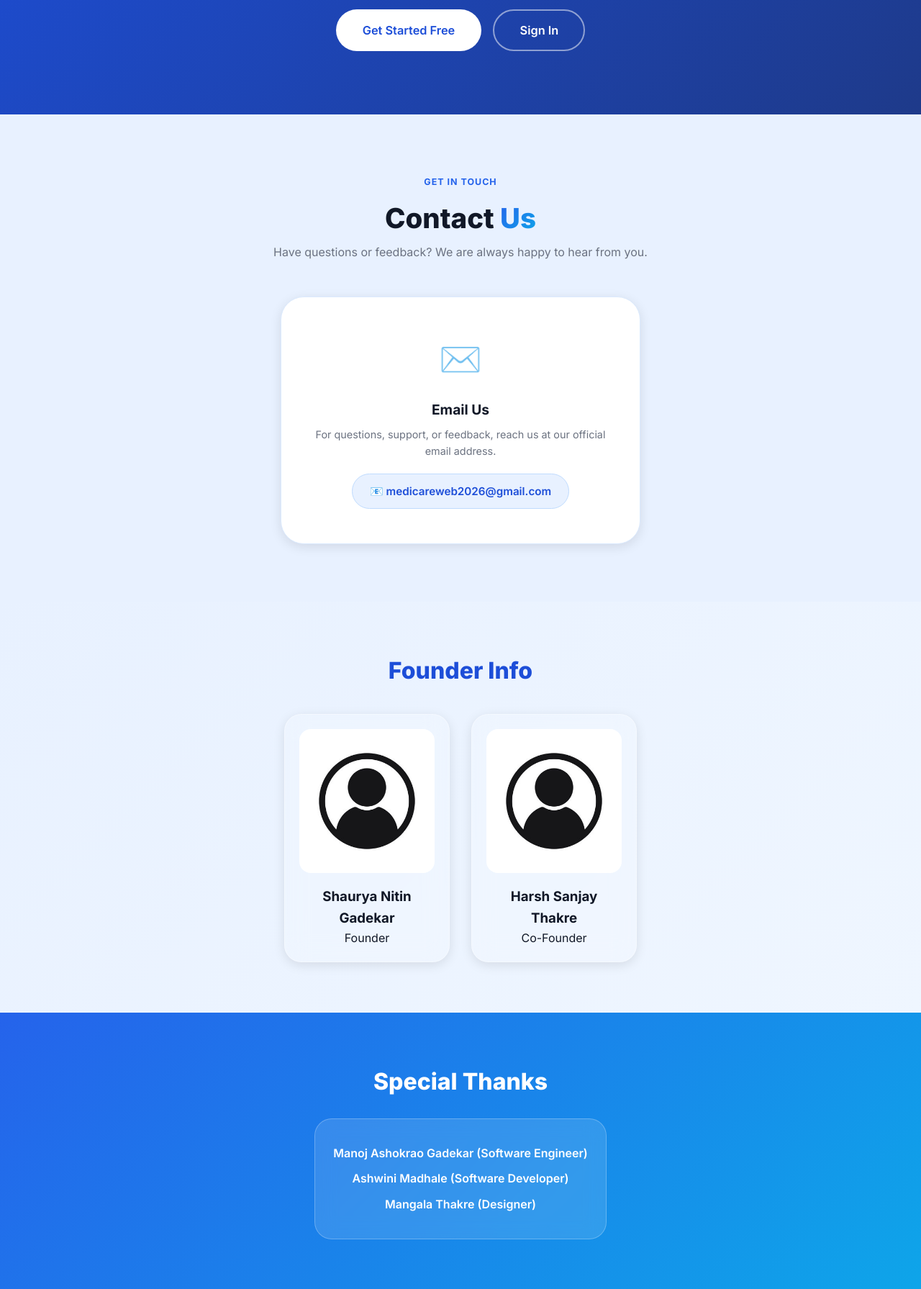
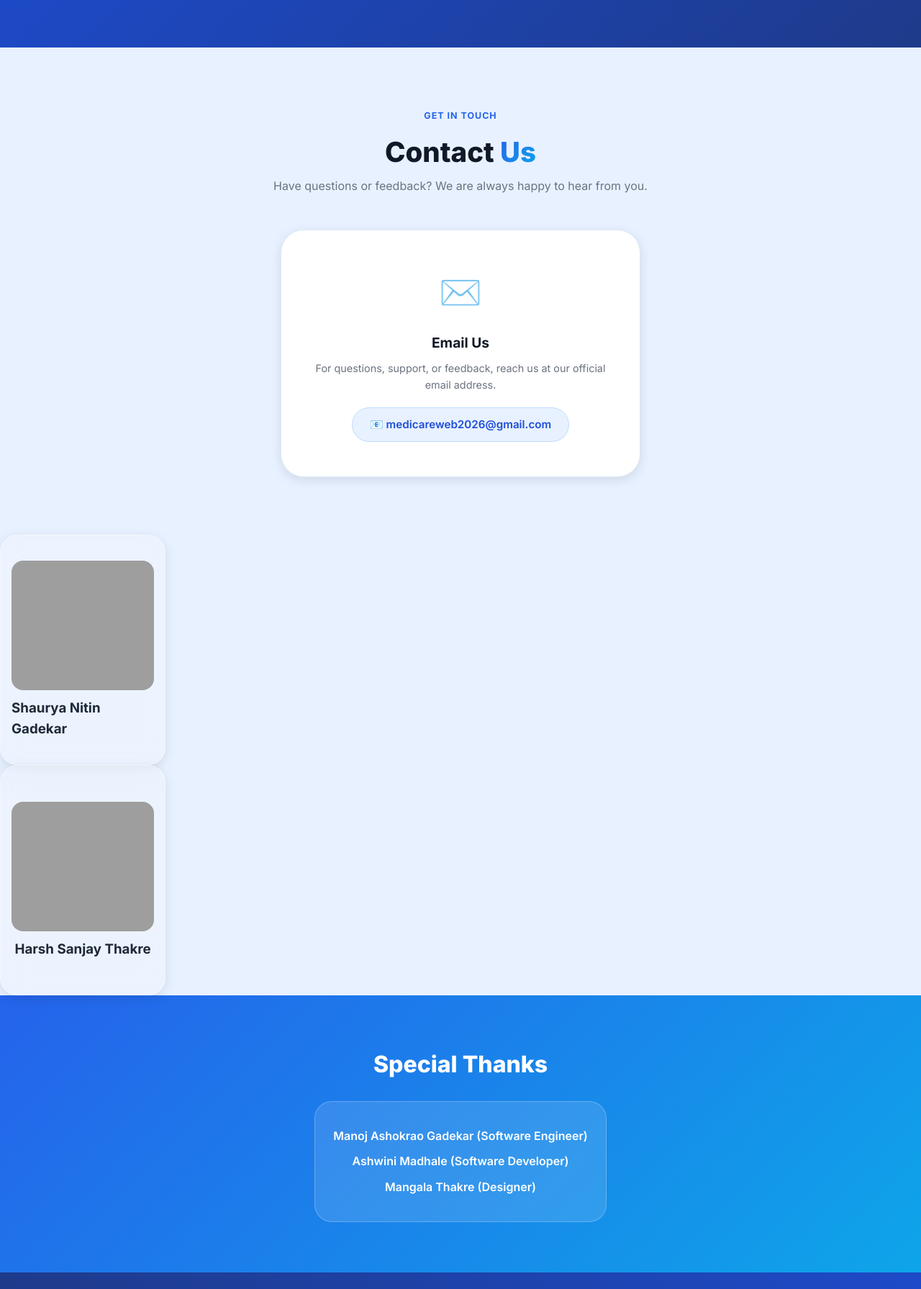
Before and after one commit to Shauryarutu2014/medicare-project, a Flask app: page / in a window 1280 px wide. Shown: the part 3360-5151 px from the top of the page at 72% size. Run offline with Flask 3, Linux system fonts and the light colour scheme; some libraries are stand-ins or nearby versions; grey boxes are pictures that could not be loaded.

Commit message:
Updated Logo and Hovering Founder Card

```diff
--- a/static/css/style.css
+++ b/static/css/style.css
@@ -221,11 +221,16 @@ img { max-width: 100%; }
 .hero-ring-2 { width: 220px; height: 220px; border-color: var(--sky-400); opacity: .3; animation-direction: reverse; animation-duration: 14s; }
 @keyframes spinRing { to { transform: rotate(360deg); } }
 .hero-center {
-  width: 140px; height: 140px; border-radius: 50%;
-  background: linear-gradient(135deg, var(--blue-600), var(--sky-500));
-  display: flex; align-items: center; justify-content: center;
-  font-size: 4rem; box-shadow: 0 0 40px rgba(59,130,246,.35);
-  position: relative; z-index: 2;
+  display: flex;
+  align-items: center;
+  justify-content: center;
+}
+
+.hero-logo-center {
+  width: 70px;
+  height: 70px;
+  object-fit: contain;
+  border-radius: 50%;
 }
 .hero-float {
   position: absolute; background: var(--white);
@@ -809,49 +814,64 @@ img { max-width: 100%; }
 }
 
 /* ── Founder Section ── */
-.founder-section {
-  background: linear-gradient(135deg, var(--ice) 0%, var(--blue-50) 100%);
-  padding: 70px 20px;
-  text-align: center;
-  color: var(--gray-900);
+.founder-card {
+  width: 230px;
+  height: 320px;
+  perspective: 1000px;
 }
 
-.founder-section h2 {
-  font-size: 2rem;
-  font-weight: 800;
-  color: var(--blue-700);
+.founder-inner {
+  width: 100%;
+  height: 100%;
+  position: relative;
+  transition: transform 0.8s;
+  transform-style: preserve-3d;
 }
 
-.founder-grid {
-  display: flex;
-  justify-content: center;
-  gap: 30px;
-  flex-wrap: wrap;
-  margin-top: 35px;
+.founder-card:hover .founder-inner {
+  transform: rotateY(180deg);
 }
 
-.founder-card {
+.founder-front,
+.founder-back {
+  position: absolute;
+  width: 100%;
+  height: 100%;
+  border-radius: var(--radius-xl);
+  backface-visibility: hidden;
+  display: flex;
+  flex-direction: column;
+  align-items: center;
+  justify-content: center;
+  padding: 15px;
+  box-shadow: var(--shadow-md);
+}
+
+.founder-front {
   background: var(--glass-bg);
   backdrop-filter: var(--glass-blur);
   border: 1px solid var(--glass-border);
-  border-radius: var(--radius-xl);
-  padding: 20px;
-  width: 230px;
-  box-shadow: var(--shadow-md);
-  transition: var(--transition);
 }
 
-.founder-card:hover {
-  transform: translateY(-5px);
-  box-shadow: var(--shadow-blue);
-}
-
-.founder-card img {
+.founder-front img {
   width: 100%;
-  height: 200px;
+  height: 180px;
   object-fit: cover;
   border-radius: var(--radius-lg);
   margin-bottom: 10px;
+}
+
+.founder-back {
+  background: linear-gradient(135deg, var(--blue-600), var(--sky-500));
+  color: white;
+  transform: rotateY(180deg);
+  text-align: center;
+}
+
+.founder-back p {
+  font-size: 0.9rem;
+  margin-top: 8px;
+  opacity: 0.9;
 }
 
 /* ── Special Thanks ── */
--- a/templates/index.html
+++ b/templates/index.html
@@ -13,9 +13,6 @@
         <span class="badge-pulse"></span> Trusted Healthcare Platform
       </div>
       <div class="hero-brand">
-  <img src="{{ url_for('static', filename='images/logo.png') }}"
-       alt="Medicare Logo"
-       class="hero-logo" />
 </div>
       <h1 class="hero-title">
         Your Health,<br/>
@@ -46,7 +43,7 @@
         </div>
         <div class="hstat-sep"></div>
         <div class="hstat">
-          <span class="hstat-num">20+</span>
+          <span class="hstat-num">250+</span>
           <span class="hstat-lbl">Conditions</span>
         </div>
       </div>
@@ -55,7 +52,11 @@
     <div class="hero-visual">
       <div class="hero-ring"></div>
       <div class="hero-ring hero-ring-2"></div>
-      <div class="hero-center">⚕</div>
+     <div class="hero-center">
+  <img src="{{ url_for('static', filename='images/logo2.png') }}"
+       alt="Medicare Logo"
+       class="hero-logo-center" />
+</div>
       <div class="hero-float hero-float-1"><span>❤️</span> Heart Rate Normal</div>
       <div class="hero-float hero-float-2"><span>🧘</span> Daily Yoga</div>
       <div class="hero-float hero-float-3"><span>💊</span> Smart Medicine</div>
@@ -216,27 +217,43 @@
 </section>
 
 <!-- ── Founder Section ───────────────────────────── -->
-<section class="founder-section">
-  <div class="section-container">
-    <h2>Founder Info</h2>
+<div class="founder-card">
+  <div class="founder-inner">
 
-    <div class="founder-grid">
+    <!-- FRONT -->
+    <div class="founder-front">
+      <img src="shaurya.jpg" alt="Founder">
+      <h3>Shaurya Nitin Gadekar</h3>
+    </div>
 
-      <div class="founder-card">
-        <img src="{{ url_for('static', filename='images/founder1.jpg') }}" alt="Founder 1">
-        <h3>Shaurya Nitin Gadekar</h3>
-        <p>Founder</p>
-      </div>
+    <!-- BACK -->
+    <div class="founder-back">
+      <h3>Shaurya Nitin Gadekar</h3>
+      <p>Co-Founder</p>
+      <p>Software Developer | AI Enthusiast</p>
+    </div>
 
-      <div class="founder-card">
-        <img src="{{ url_for('static', filename='images/founder2.jpg') }}" alt="Founder 2">
-        <h3>Harsh Sanjay Thakre</h3>
-        <p>Co-Founder</p>
-      </div>
+  </div>
+</div>
 
+<div class="founder-card">
+  <div class="founder-inner">
+
+    <!-- FRONT -->
+    <div class="founder-front">
+      <img src="harsh.jpg" alt="Founder">
+      <h3>Harsh Sanjay Thakre</h3>
     </div>
+
+    <!-- BACK -->
+    <div class="founder-back">
+      <h3>Harsh Sanjay Thakre</h3>
+      <p>Co-Founder</p>
+      <p>Frontend Developer | UI Designer</p>
+    </div>
+
   </div>
-</section>
+</div>
 
 <!-- ── Special Thanks Section ─────────────────────── -->
 <section class="thanks-section">
```
